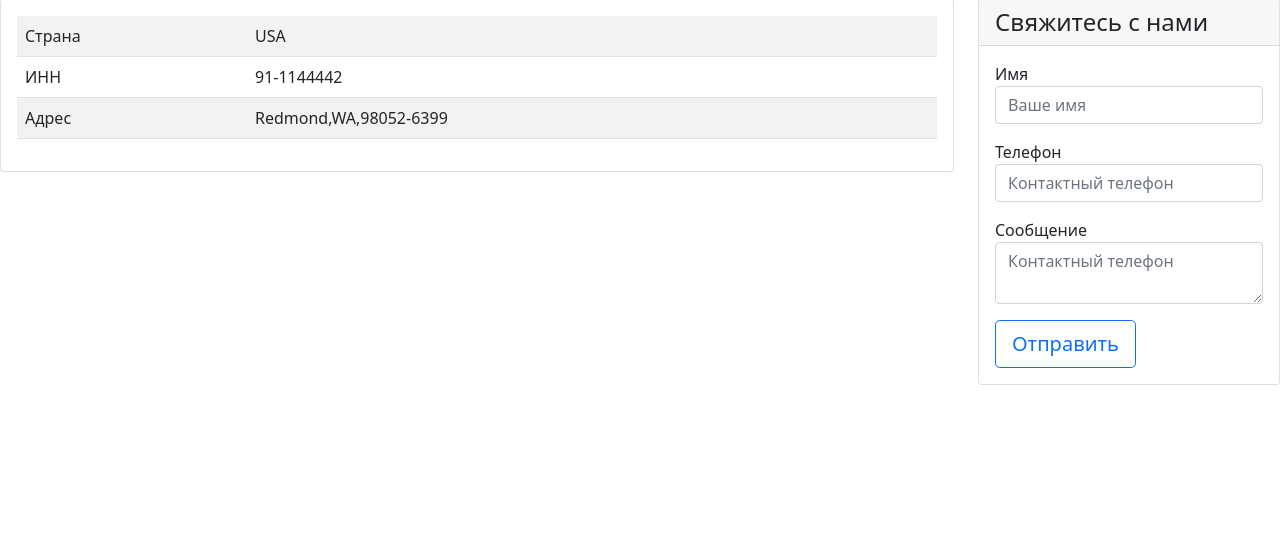
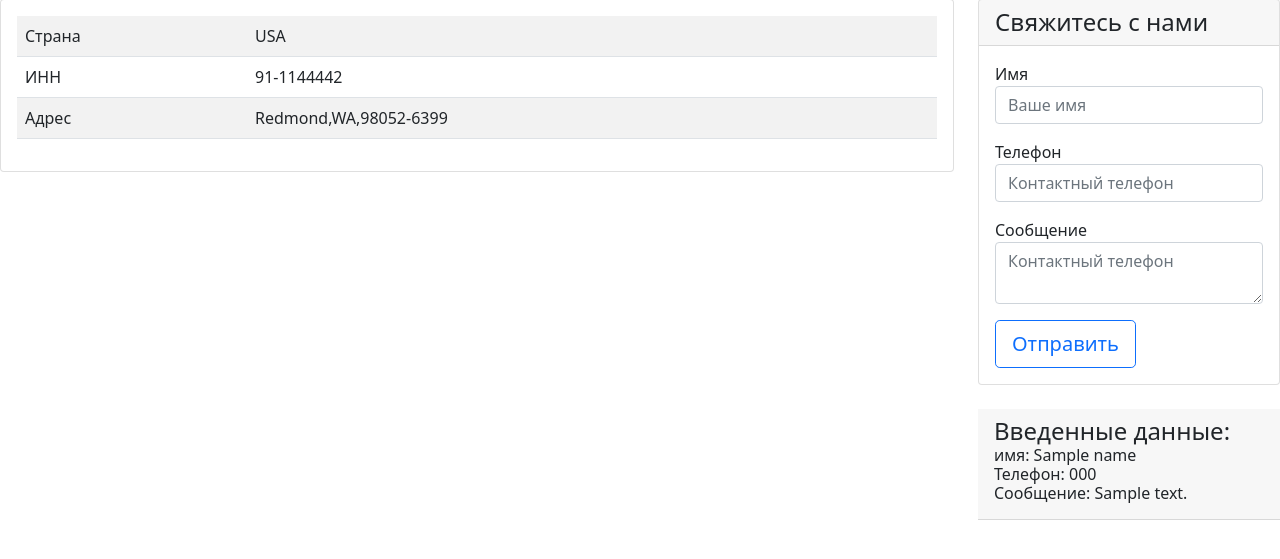
Before and after one commit to Iceeyess/Marketplace, a Django app: template contacts/templates/contacts/contacts.html in a window 1280 px wide. Shown: the part 114-673 px from the top of the page. Run offline with Django 5.2, Linux system fonts and the light colour scheme; the template is opened without the code that fills it: most values are stand-ins (such as "Sample title", 1, 10 or a date in 2020).

Commit message:
Была создана модель контактов. Отображаются введенные данные пользователя.

```diff
--- a/contacts/templates/contacts/contacts.html
+++ b/contacts/templates/contacts/contacts.html
@@ -79,8 +79,19 @@
                 </form>
             </div>
         </div>
+        {% if name %}
+        <div class="card-header">
+            <h4 class="my-0 font-weight-normal">
+                Введенные данные:<br>
+            </h4>
+            <h6>
+                имя: {{ name }} <br>
+                Телефон: {{ phone }} <br>
+                Сообщение: {{message}}
+            </h6>
+        </div>
+        {% endif %}
     </div>
 </div>
-
 </body>
 </html>
```
Also changed, not shown: contacts/views.py (+12 -12 lines).
